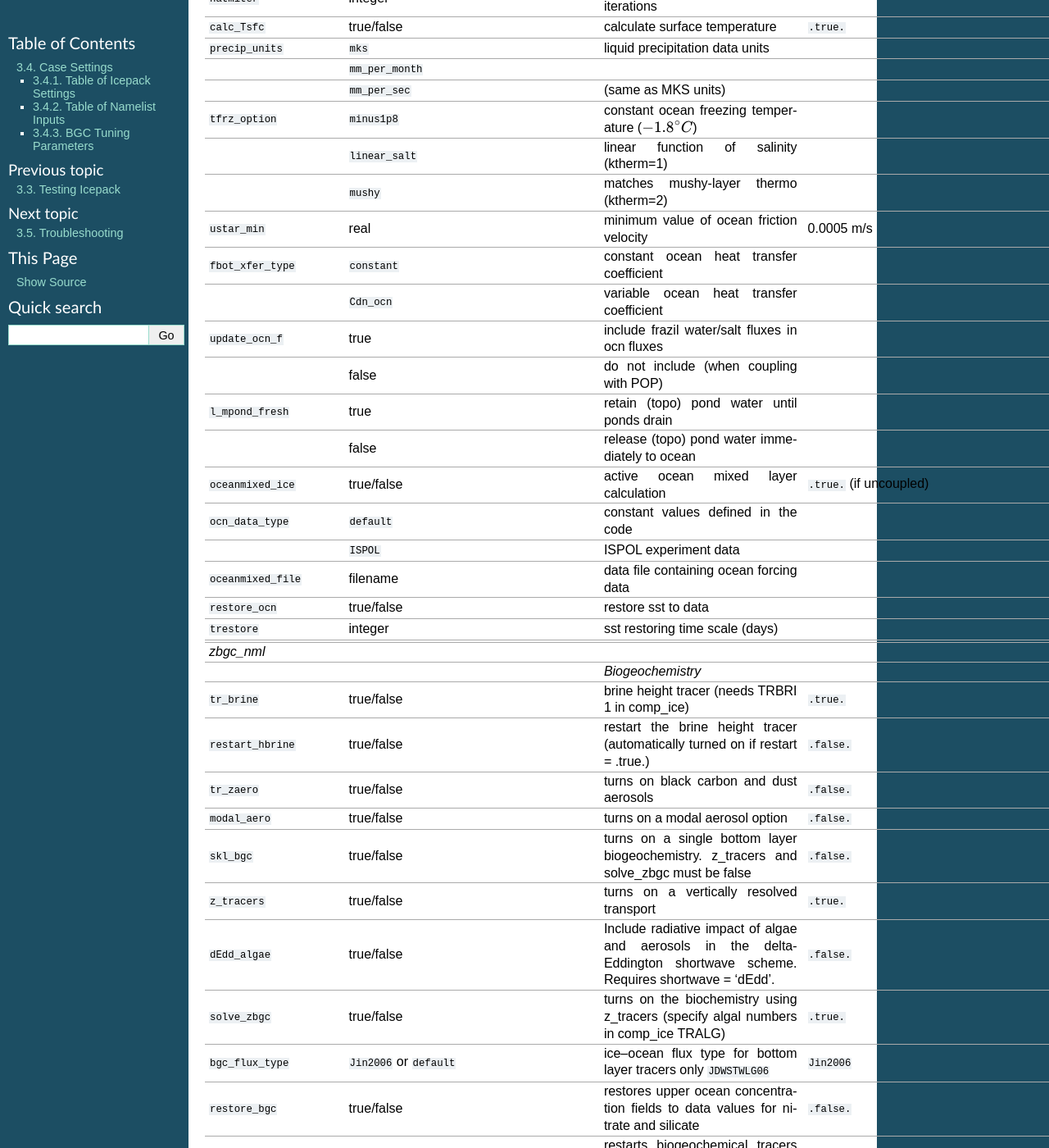
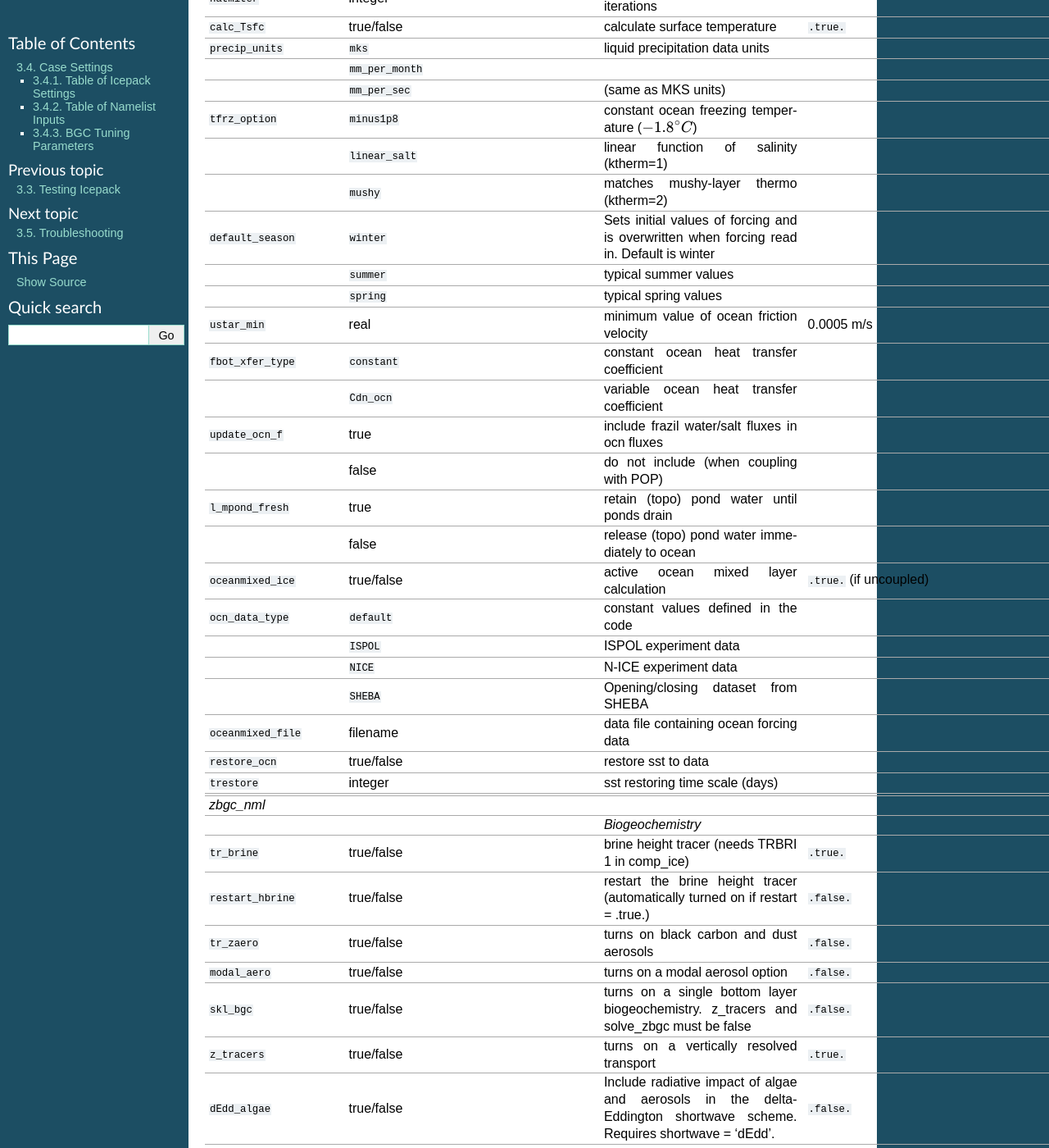
Before and after one commit to CICE-Consortium/Icepack, a Sphinx documentation site: the page built from doc/source/user_guide/ug_case_settings.rst, in a window 1280 px wide and 1400 px high, scrolled down 5578 px. Shown: the whole window at 82% size. Built offline with Sphinx 7.4.7, drawn with Linux system fonts in a browser that asks for light colours; cross-references to code outside the pages are shown as plain code.

Commit message:
Documentation updates

```diff
--- a/doc/source/user_guide/ug_case_settings.rst
+++ b/doc/source/user_guide/ug_case_settings.rst
@@ -212,9 +212,12 @@ column physics.
    "``precip_units``", "``mks``", "liquid precipitation data units", ""
    "", "``mm_per_month``", "", ""
    "", "``mm_per_sec``", "(same as MKS units)", ""
-   "``tfrz_option``", "``minus1p8``", "constant ocean freezing temperature (:math:`-1.8^\circ C`)", ""
-   "", "``linear_salt``", "linear function of salinity (ktherm=1)", ""
-   "", "``mushy``", "matches mushy-layer thermo (ktherm=2)", ""
+   "``tfrz_option``", "``minus1p8``", "constant ocean freezing temperature (:math:`-1.8^\circ C`)",""
+   "", "``linear_salt``","linear function of salinity (ktherm=1)",""
+   "", "``mushy``","matches mushy-layer thermo (ktherm=2)",""
+   "``default_season``","``winter``", "Sets initial values of forcing and is overwritten when forcing read in. Default is winter",""
+   "", "``summer``","typical summer values",""
+   "", "``spring``","typical spring values",""
    "``ustar_min``", "real", "minimum value of ocean friction velocity", "0.0005 m/s"
    "``fbot_xfer_type``", "``constant``", "constant ocean heat transfer coefficient", ""
    "", "``Cdn_ocn``", "variable ocean heat transfer coefficient", ""
@@ -225,6 +228,8 @@ column physics.
    "``oceanmixed_ice``", "true/false", "active ocean mixed layer calculation", "``.true.`` (if uncoupled)"
    "``ocn_data_type``", "``default``", "constant values defined in the code", ""
    "", "``ISPOL``", "ISPOL experiment data", ""
+   "", "``NICE``", "N-ICE experiment data", ""
+   "", "``SHEBA``", "Opening/closing dataset from SHEBA", ""
    "``oceanmixed_file``", "filename", "data file containing ocean forcing data", ""
    "``restore_ocn``", "true/false", "restore sst to data", ""
    "``trestore``", "integer", "sst restoring time scale (days)", ""
```
Also changed, not shown: doc/source/user_guide/ug_running.rst (+5 -2 lines).
